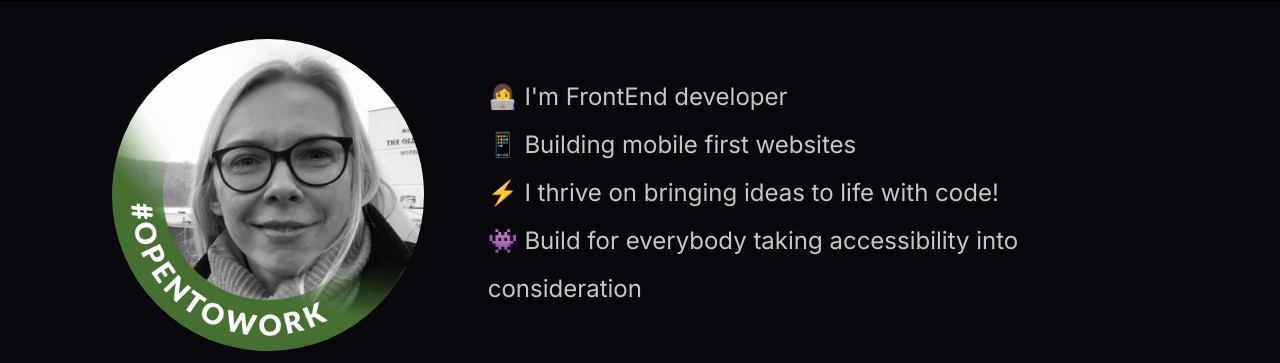
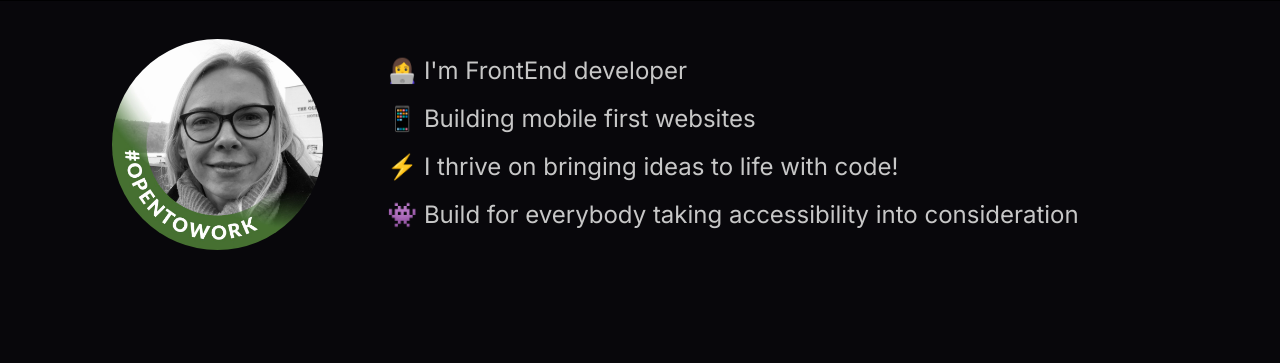
Before and after one commit to sanicodeplayground/sanicode-portfolio, a plain HTML site: page about.html in a window 1280 px wide. Shown: the part 73-436 px from the top of the page. Drawn offline with nearby package versions, Linux system fonts and the light colour scheme.

Commit message:
improvement of overall portfolio

```diff
--- a/css/styles.css
+++ b/css/styles.css
@@ -35,7 +35,7 @@
   --background-dark: #08070b;
   --background-dark-500: #353232;
   --background-header: rgba(0, 0, 0, 0.9);
-  --background-dark-700: rgba(53, 59, 65, 0.5);
+  --background-dark-700: rgba(53, 59, 65, 0.9);
   --background-dark-900: rgba(53, 59, 65, 0.3);
   --text-light: #c7c7c7;
   --text-highlight: #abab98;
@@ -518,6 +518,7 @@ textarea {
 }
 .skills-title:hover {
   background-color: var(--background-dark-700);
+  border: 1px solid var(--text-hover-and-headings);
 }
 .devicons {
   font-family: "devicons";
@@ -579,7 +580,7 @@ textarea {
     gap: 4rem;
   }
   .about-image {
-    width: 30%;
+    width: 20%;
     margin: 0;
   }
   .about-details ul {
```
